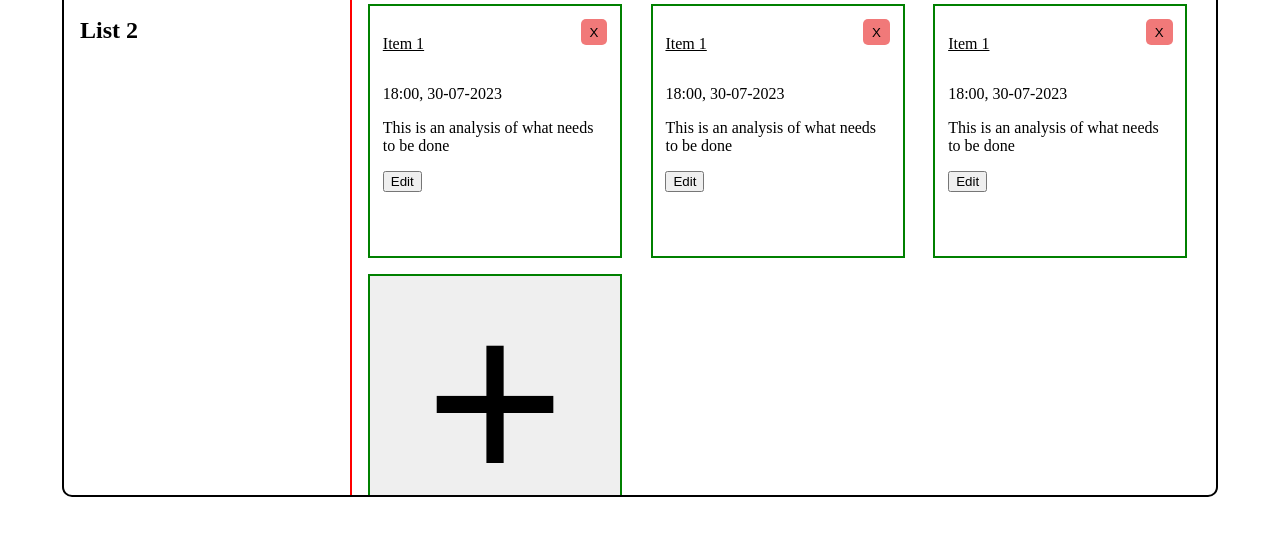
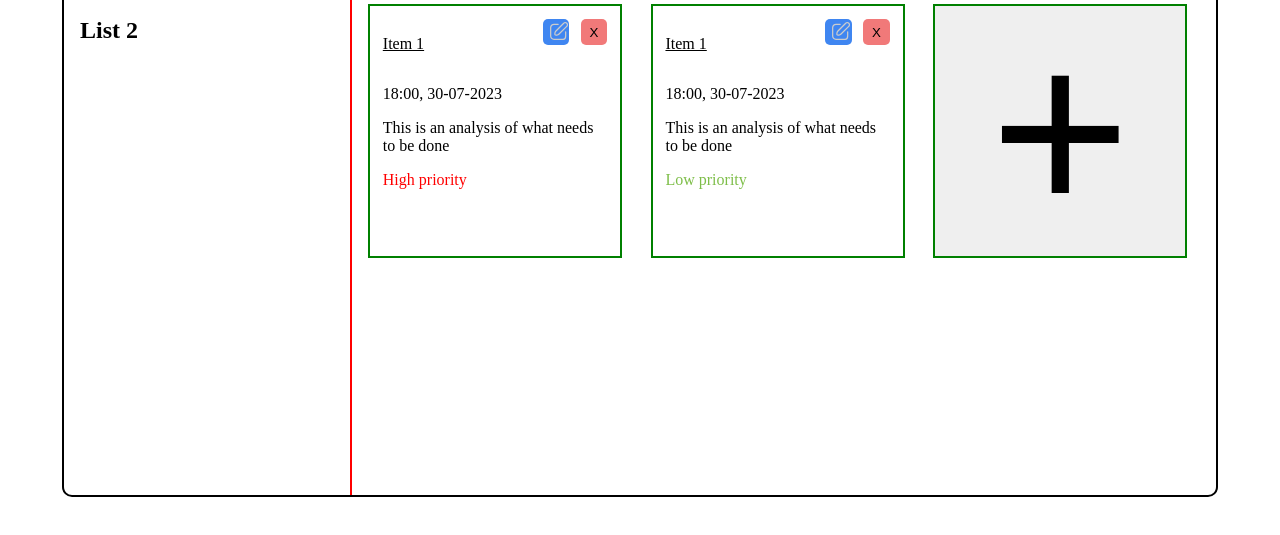
Before and after one commit to NikEmman/toDo, a plain HTML site: page src/index.html in a window 1280 px wide. Shown: the part 273-808 px from the top of the page. Drawn offline with Linux system fonts and the light colour scheme.

Commit message:
Refactor ui,add js list/window  modules

```diff
--- a/src/index.html
+++ b/src/index.html
@@ -31,33 +31,30 @@
                         <div>
                             <div class="card-title">
                                 <p>Item 1</p>
-                                <button>X</button>
+                                <div>
+                                    <button class="blue"><img class="icon" src="edit.svg"></button>
+                                    <button class="red">X</button>
+                                </div>
                             </div>
                             <p>18:00, 30-07-2023</p>
                             <p>This is an analysis of what needs to be done</p>
-                            <button>Edit</button>
+                            <p class="high">High priority</p>
+
                         </div>
                     </div>
                     <div class="card">
                         <div>
                             <div class="card-title">
                                 <p>Item 1</p>
-                                <button>X</button>
+                                <div>
+                                    <button class="blue"><img class="icon" src="edit.svg"></button>
+                                    <button class="red">X</button>
+                                </div>
                             </div>
                             <p>18:00, 30-07-2023</p>
                             <p>This is an analysis of what needs to be done</p>
-                            <button>Edit</button>
-                        </div>
-                    </div>
-                    <div class="card">
-                        <div>
-                            <div class="card-title">
-                                <p>Item 1</p>
-                                <button>X</button>
-                            </div>
-                            <p>18:00, 30-07-2023</p>
-                            <p>This is an analysis of what needs to be done</p>
-                            <button>Edit</button>
+                            <p class="low">Low priority</p>
+
                         </div>
                     </div>
                     <div class="card"><button class="new">+</button></div>
@@ -66,6 +63,7 @@
             </div>
         </main>
     </div>
+
 </body>
 
 </html>
--- a/src/style.css
+++ b/src/style.css
@@ -3,6 +3,10 @@ body {
     display: flex;
     justify-content: center;
     align-items: center;
+}
+
+button {
+    cursor: pointer;
 }
 
 .todo {
@@ -70,8 +74,8 @@ main {
 
 .card>div {
     padding: 0.8em;
+}
 
-}
 
 .card-title {
     display: flex;
@@ -82,17 +86,52 @@ main {
     text-decoration: underline;
 }
 
+.card-title div {
+    display: flex;
+    gap: 0.7em;
+}
+
 .card-title button {
     width: 2em;
     height: 2em;
-    background-color: rgb(241, 121, 121);
     border: none;
     border-radius: 5px;
 }
 
-.card-title button:hover {
+.red {
+    background-color: rgb(241, 121, 121);
+}
+
+.red:hover {
     background-color: red;
     color: white;
+}
+
+.icon {
+    position: relative;
+    height: 1.5em;
+
+}
+
+
+.blue {
+    background-color: rgb(63, 134, 241);
+}
+
+.blue:hover {
+    background-color: blue;
+}
+
+.high {
+    color: red
+}
+
+.normal {
+    color: rgb(63, 134, 241);
+}
+
+.low {
+    color: rgb(126, 190, 73);
 }
 
 .new {
```
Also changed, not shown: src/list.js (added, +8 -0 lines), src/dom_builder.js (deleted), src/edit.svg (added), src/window.js (added).
